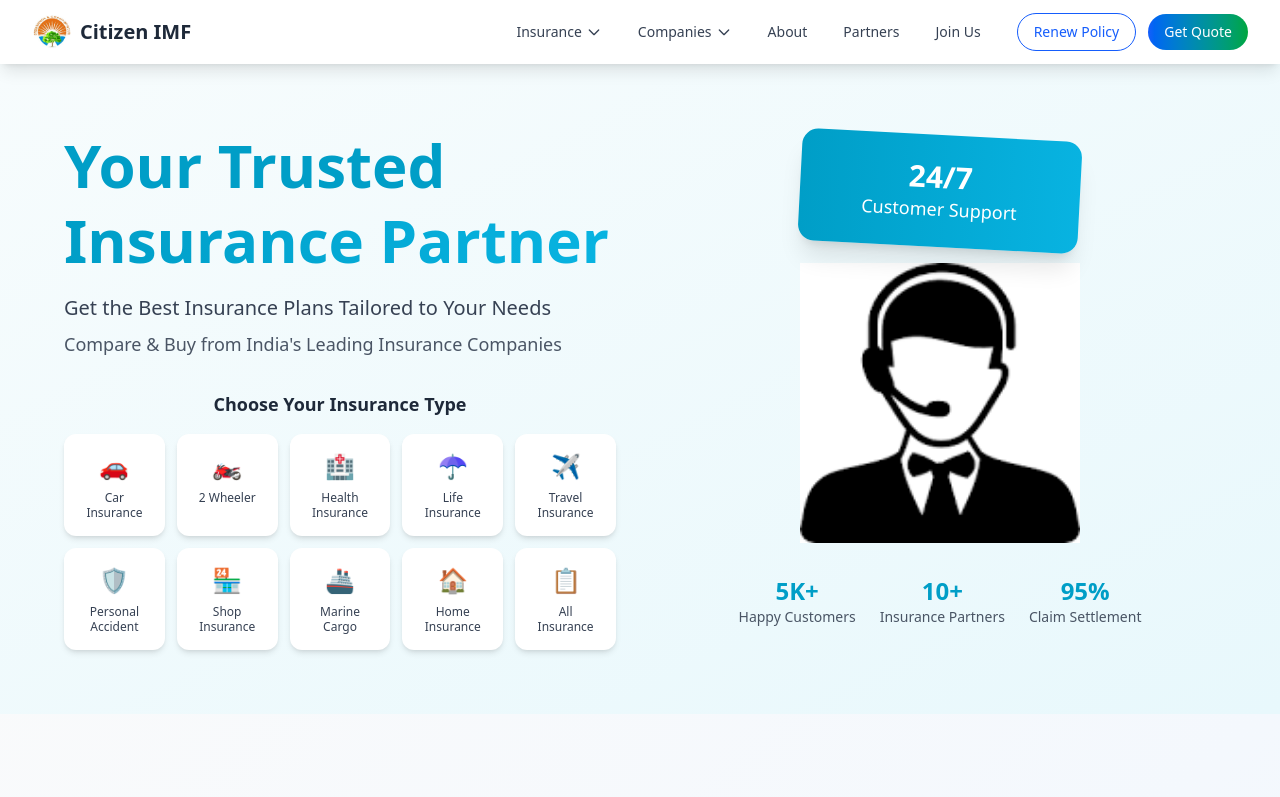
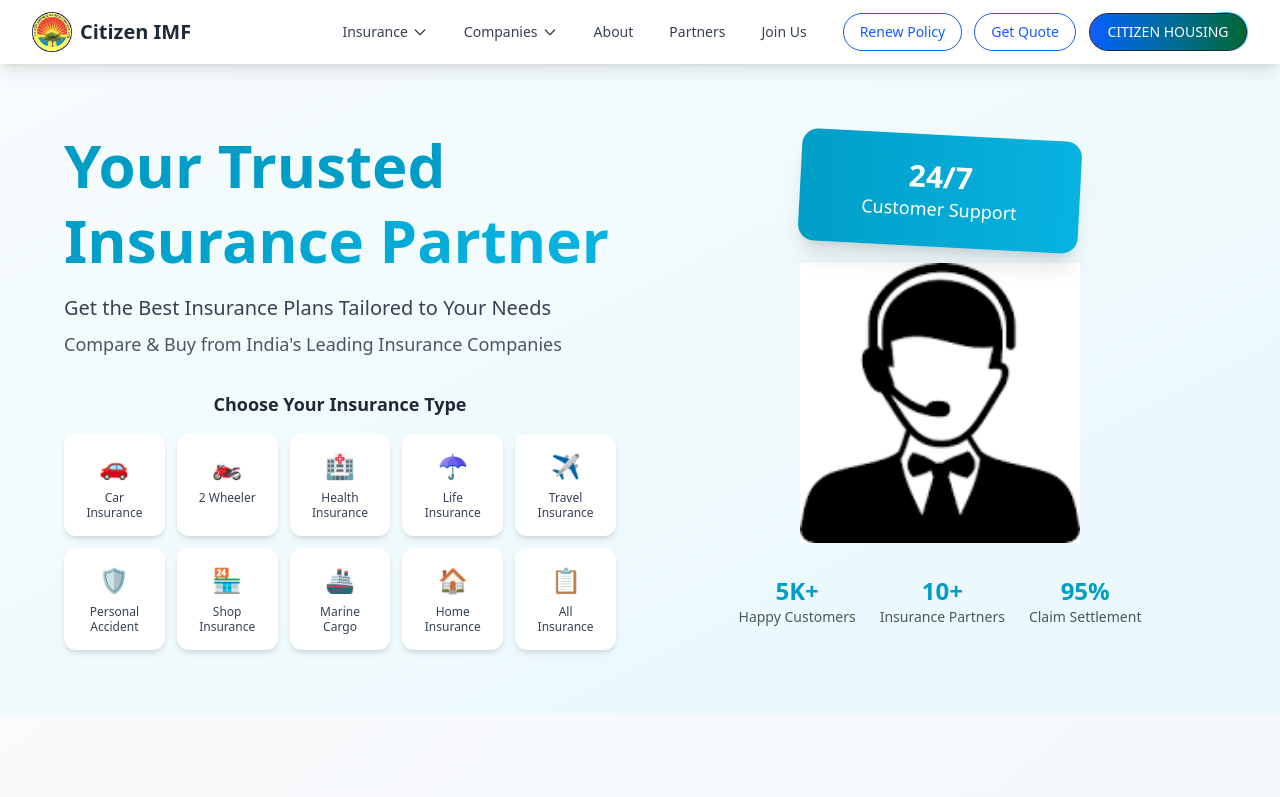
Before and after one commit to Var6/CitizenIMF, a Next.js app: page / in a window 1280 px wide. Shown: the top 797 px of the page. Built offline with nearby package versions, Linux system fonts and the light colour scheme.

Commit message:
new logo and option in navbar

```diff
--- /dev/null
+++ b/components/Movingborder.tsx
@@ -0,0 +1,139 @@
+"use client";
+import React from "react";
+import {
+  motion,
+  useAnimationFrame,
+  useMotionTemplate,
+  useMotionValue,
+  useTransform,
+} from "motion/react";
+import { useRef } from "react";
+import { cn } from "@/lib/utils";
+
+export function Button({
+  borderRadius = "1.75rem",
+  children,
+  as: Component = "button",
+  containerClassName,
+  borderClassName,
+  duration,
+  className,
+  ...otherProps
+}: {
+  borderRadius?: string;
+  children: React.ReactNode;
+  as?: any;
+  containerClassName?: string;
+  borderClassName?: string;
+  duration?: number;
+  className?: string;
+  [key: string]: any;
+}) {
+  return (
+    <Component
+      className={cn(
+        "relative h-10 w-40 overflow-hidden bg-transparent p-[1px] text-xl",
+        containerClassName,
+      )}
+      style={{
+        borderRadius: borderRadius,
+      }}
+      {...otherProps}
+    >
+      <div
+        className="absolute inset-0"
+        style={{ borderRadius: `calc(${borderRadius} * 0.96)` }}
+      >
+        <MovingBorder duration={duration} rx="30%" ry="30%">
+          <div
+            className={cn(
+              "h-20 w-20 bg-[radial-gradient(#0ea5e9_40%,transparent_60%)] opacity-[0.8] hover:transform hover:scale-150 transition-transform",
+              borderClassName,
+            )}
+          />
+        </MovingBorder>
+      </div>
+
+      <div
+        className={cn(
+          "relative flex h-full w-full items-center justify-center border border-slate-800 bg-slate-900/[0.8] text-sm text-white antialiased backdrop-blur-xl",
+          className,
+        )}
+        style={{
+          borderRadius: `calc(${borderRadius} * 0.96)`,
+        }}
+      >
+        {children}
+      </div>
+    </Component>
+  );
+}
+
+export const MovingBorder = ({
+  children,
+  duration = 3000,
+  rx,
+  ry,
+  ...otherProps
+}: {
+  children: React.ReactNode;
+  duration?: number;
+  rx?: string;
+  ry?: string;
+  [key: string]: any;
+}) => {
+  const pathRef = useRef<any>(null);
+  const progress = useMotionValue<number>(0);
+
+  useAnimationFrame((time) => {
+    const length = pathRef.current?.getTotalLength();
+    if (length) {
+      const pxPerMillisecond = length / duration;
+      progress.set((time * pxPerMillisecond) % length);
+    }
+  });
+
+  const x = useTransform(
+    progress,
+    (val) => pathRef.current?.getPointAtLength(val).x,
+  );
+  const y = useTransform(
+    progress,
+    (val) => pathRef.current?.getPointAtLength(val).y,
+  );
+
+  const transform = useMotionTemplate`translateX(${x}px) translateY(${y}px) translateX(-50%) translateY(-50%)`;
+
+  return (
+    <>
+      <svg
+        xmlns="http://www.w3.org/2000/svg"
+        preserveAspectRatio="none"
+        className="absolute h-full w-full"
+        width="100%"
+        height="100%"
+        {...otherProps}
+      >
+        <rect
+          fill="none"
+          width="100%"
+          height="100%"
+          rx={rx}
+          ry={ry}
+          ref={pathRef}
+        />
+      </svg>
+      <motion.div
+        style={{
+          position: "absolute",
+          top: 0,
+          left: 0,
+          display: "inline-block",
+          transform,
+        }}
+      >
+        {children}
+      </motion.div>
+    </>
+  );
+};
--- a/components/ui/navbar.tsx
+++ b/components/ui/navbar.tsx
@@ -4,6 +4,7 @@ import { useState } from 'react'
 import Link from 'next/link'
 import Image from 'next/image'
 import { motion } from "motion/react"
+import { Button } from '../Movingborder'
 
 export default function Navbar() {
   const [isMenuOpen, setIsMenuOpen] = useState(false)
@@ -198,9 +199,15 @@ export default function Navbar() {
                 </Link>
                 <Link
                   href="/contact"
-                  className="bg-gradient-to-r from-blue-600 to-green-600 text-white px-4 py-2 rounded-full text-sm font-medium hover:shadow-lg transition-all"
+                  className="text-blue-600 border border-blue-600 px-4 py-2 rounded-full text-sm font-medium hover:shadow-lg transition-all"
                 >
                   Get Quote
+                </Link>
+                <Link href={'https://www.citizenhousing.in'}>
+                <Button borderRadius="1.75rem"
+                        className="bg-gradient-to-r from-blue-600 to-green-800 text-white rounded-full  hover:shadow-lg transition-all ">
+                 CITIZEN HOUSING
+                </Button>
                 </Link>
               </div>
             </div>
--- /dev/null
+++ b/lib/utils.ts
@@ -0,0 +1,6 @@
+import { ClassValue, clsx } from "clsx";
+import { twMerge } from "tailwind-merge";
+
+export function cn(...inputs: ClassValue[]) {
+  return twMerge(clsx(inputs));
+}
--- a/package.json
+++ b/package.json
@@ -11,12 +11,14 @@
   "dependencies": {
     "@emailjs/browser": "^4.4.1",
     "@vercel/analytics": "^1.5.0",
+    "clsx": "^2.1.1",
     "emailjs-com": "^3.2.0",
     "lucide-react": "^0.542.0",
-    "motion": "^12.18.1",
+    "motion": "^12.23.26",
     "next": "^16.0.8",
     "react": "^19.0.0",
-    "react-dom": "^19.0.0"
+    "react-dom": "^19.0.0",
+    "tailwind-merge": "^3.4.0"
   },
   "devDependencies": {
     "@tailwindcss/postcss": "^4",
```
Also changed, not shown: public/logo.png, 1 other file (tests, documents, lock files or other folders).
